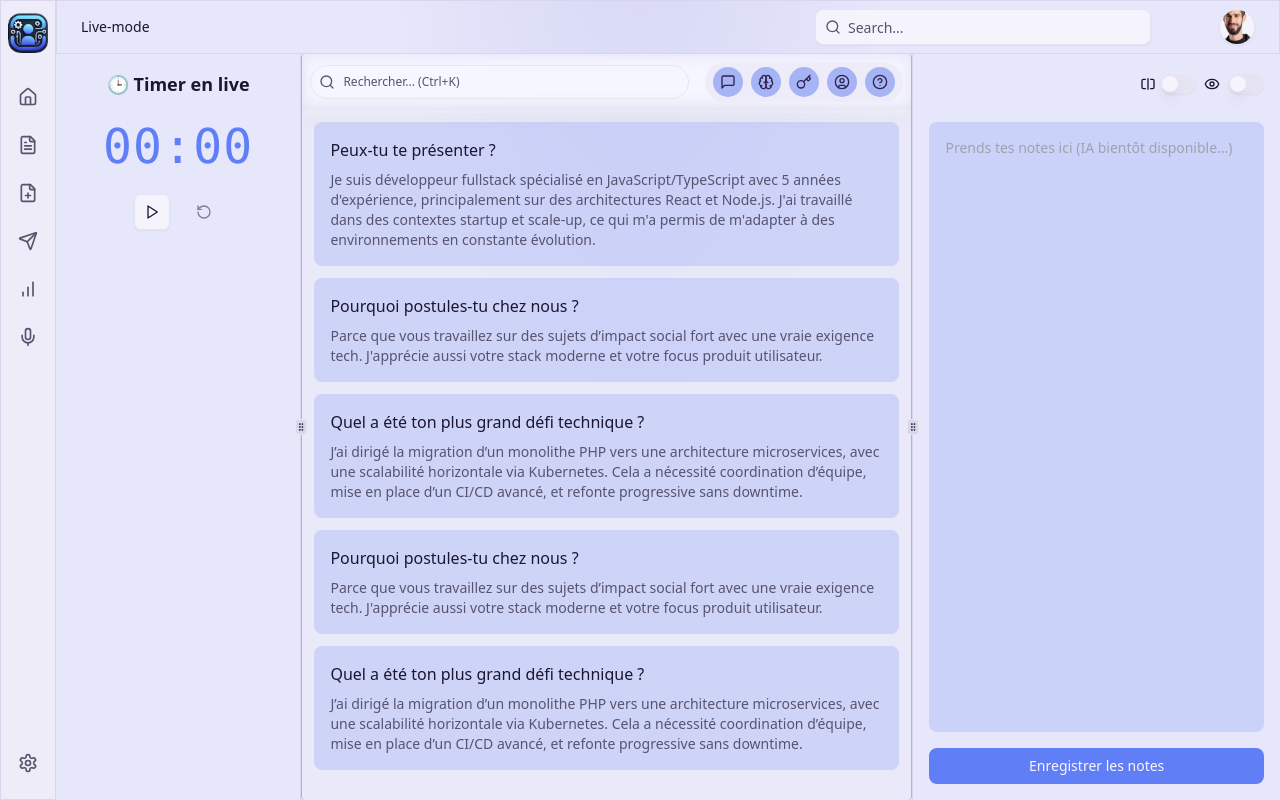
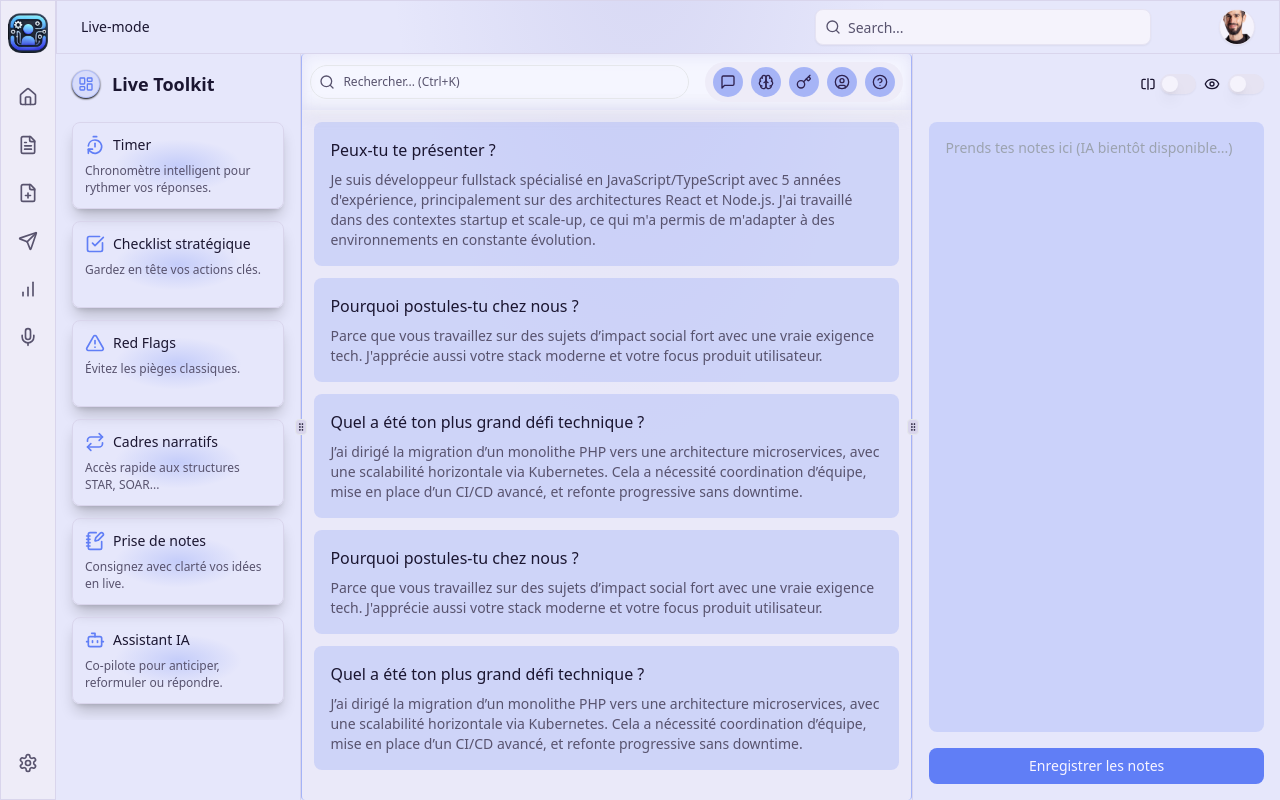
Before and after one commit to hamid-bassam/apply-flow, a Next.js app: page /live-mode in a window 1280 px wide. Built offline with nearby package versions, Linux system fonts and the light colour scheme.

Commit message:
toolkit overview

```diff
--- a/src/app/(dashboard)/live-mode/page.tsx
+++ b/src/app/(dashboard)/live-mode/page.tsx
@@ -12,6 +12,7 @@ import { NotesPanel } from '../../_components/live-mode/NotesPanel';
 import { useLayoutStore } from '@/features/live-session/store/LayoutStore';
 import { FrameworkViewerOverlay } from '../../_components/live-mode/FrameworkViewerOverlay';
 import QuickTimerPanel from "../../_components/live-mode/toolkit-panel/QuickTimerPanel";
+import ToolkitOverviewPanel from "../../_components/live-mode/toolkit-panel/HomeToolkitPanel";
 
 
 const dockItems = [
@@ -47,7 +48,7 @@ export default function Page() {
             <ResizablePanel defaultSize={panel.defaultSize} minSize={panel.minSize} className={cn(panel.className, "@container")}>
               {panel.type === 'main' && <MainPanel />}
               {/* {panel.type === 'toolkit' && <FrameworkCardsPanel />} */}
-              {panel.type === 'toolkit' && <QuickTimerPanel />}
+              {panel.type === 'toolkit' && <ToolkitOverviewPanel />}
 
               {panel.type === 'notes' && <NotesPanel />}
             </ResizablePanel>
```
